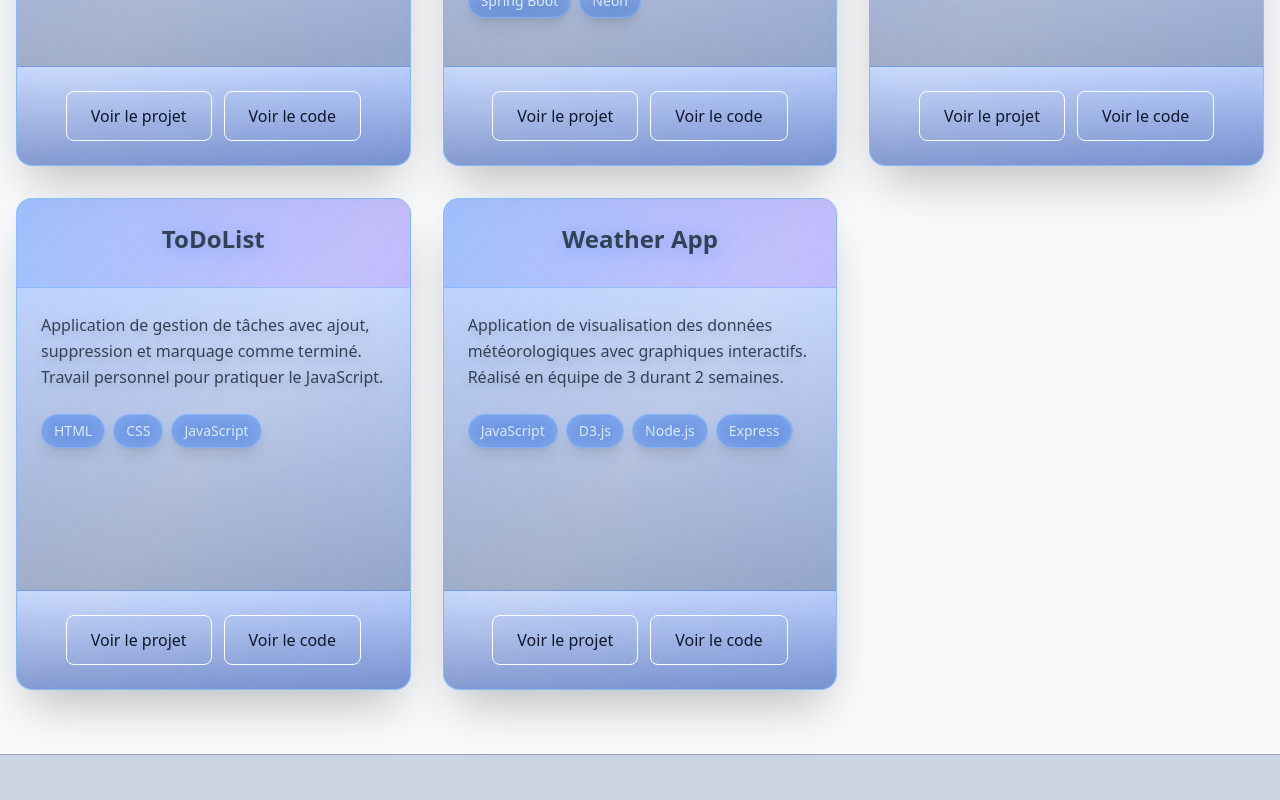
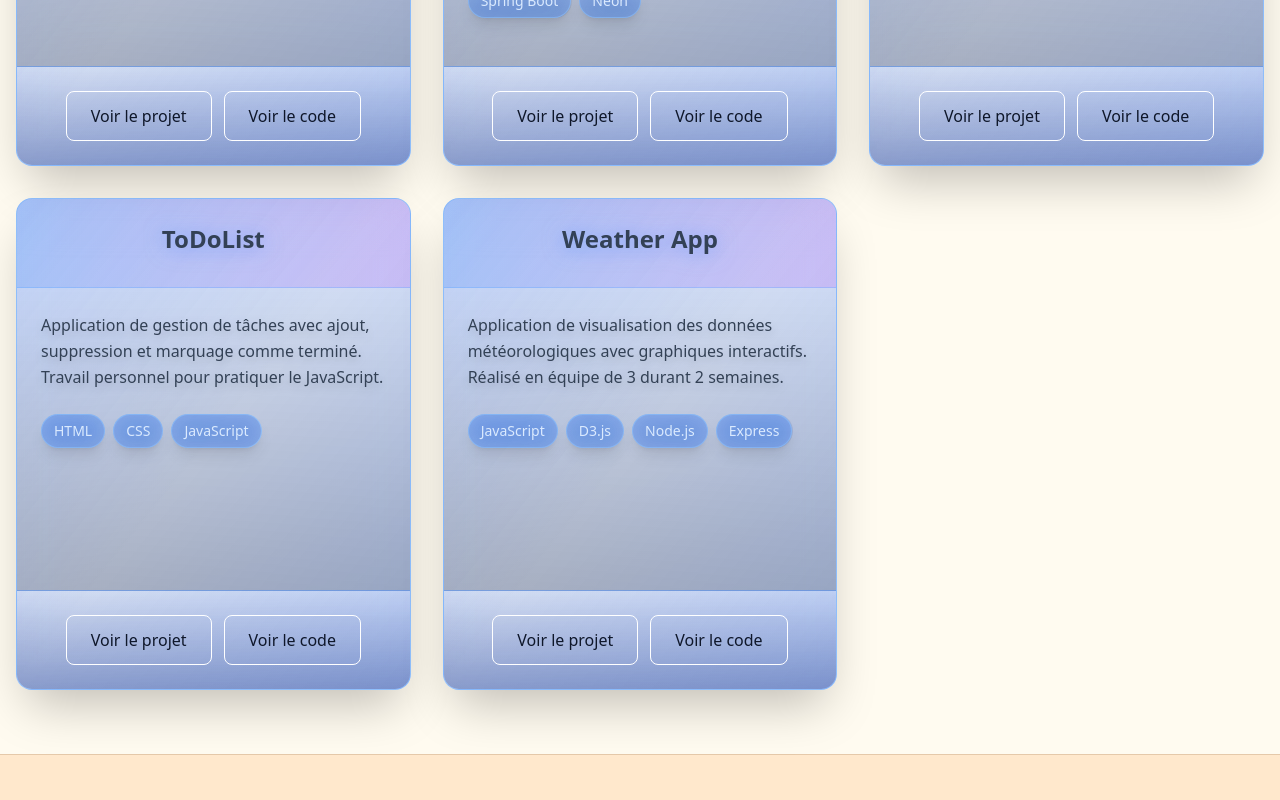
Before and after one commit to DwoDwoS/Portfolio-v.2, a Next.js app in the folder portfolio/: page /projects in a window 1280 px wide. Shown: the part 926-1726 px from the top of the page. Built offline with nearby package versions, Linux system fonts and the light colour scheme.

Commit message:
wip: add css to button and light mode

```diff
--- a/portfolio/app/globals.css
+++ b/portfolio/app/globals.css
@@ -13,20 +13,18 @@
   --card-foreground: oklch(0.141 0.005 285.823);
 }
 
-/* Mode clair (par défaut) */
 .light {
-  --bg-primary: 248 250 252;
-  --bg-secondary: 203 213 225;
-  --bg-tertiary: 148 163 184;
+  --bg-primary: 255 251 240;
+  --bg-secondary: 255 232 204;
+  --bg-tertiary: 255 217 168;
   --text-primary: 15 23 42;
   --text-secondary: 51 65 85;
   --text-tertiary: 100 116 139;
-  --border-color: 148 163 184;
+  --border-color: 229 201 170;
   --accent-primary: 37 99 235;
   --accent-hover: 29 78 216;
 }
 
-/* Mode sombre */
 .dark {
   --bg-primary: 15 23 42;
   --bg-secondary: 30 41 59;
@@ -48,13 +46,12 @@ body {
   transition: background-color 200ms ease, color 200ms ease;
 }
 
-/* Variables pour bouton primary gradient (blue) */
 .light {
-  --btn-grad-from: #BFDBFE;
-  --btn-grad-via: #60A5FA;
-  --btn-grad-to: #2563EB;
+  --btn-grad-from: #FFE4B5;
+  --btn-grad-via: #FFBD59;
+  --btn-grad-to: #FF9F1C;
   --btn-text: #0F172A;
-  --btn-border: #2563EB;
+  --btn-border: #E8944D;
 }
 
 .dark {
```
